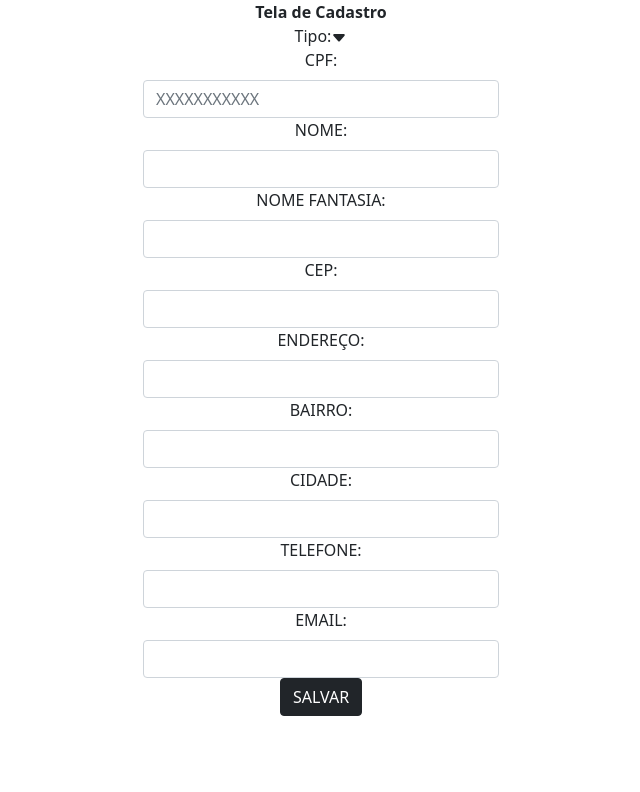
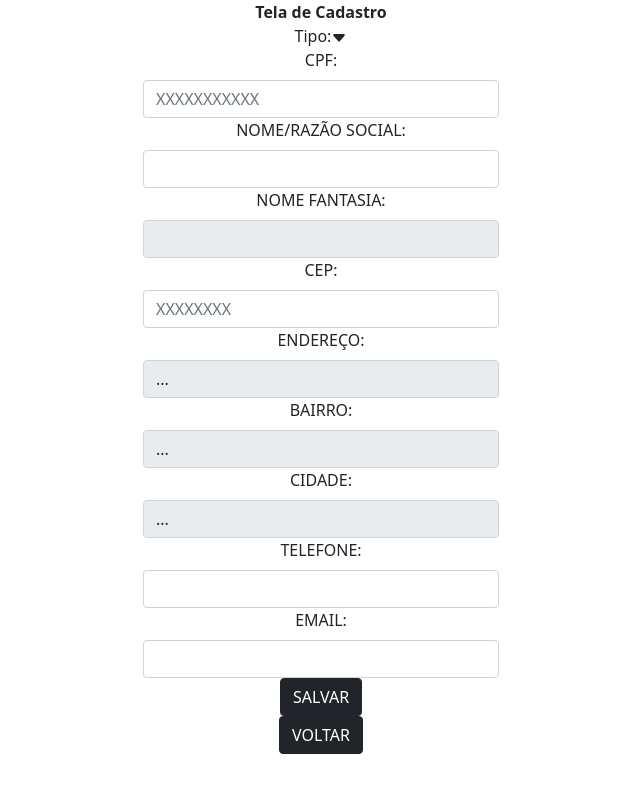
Before and after one commit to Buraym/soft-estagio, a React (Create React App) app: page /cadastro in a window 1280 px wide. Shown: the top 792 px of the page, without its empty margins (319-959 px from the left). Built offline with nearby package versions, Linux system fonts and the light colour scheme.

Commit message:
adicoes finais

```diff
--- a/src/pages/Cadastro.jsx
+++ b/src/pages/Cadastro.jsx
@@ -1,14 +1,16 @@
 import { useState } from "react";
 import 'bootstrap/dist/css/bootstrap.min.css';
 import { BsFillCaretDownFill } from "react-icons/bs";
+import { BsFillCaretUpFill } from "react-icons/bs";
 import Button from 'react-bootstrap/Button'
 import Form from 'react-bootstrap/Form'
 import Row from 'react-bootstrap/Row'
 import Col from 'react-bootstrap/Col'
 import '../styles/Cadastro.css'
 import { Container } from "react-bootstrap";
-import { useHistory } from "react-router-dom";
+import { Link, useHistory } from "react-router-dom";
 import { v4 as uuidv4 } from 'uuid';
+import axios from 'axios';
 
 function Cadastro() {
 
@@ -20,34 +22,59 @@ function Cadastro() {
     const [nome, setNome] = useState("")
     const [nomeFantasia, setNomeFantasia] = useState("")
     const [cep, setCep] = useState(0)
+    const [cepApi, setCepApi] = useState(null)
     const [endereco, setEndereco] = useState("")
     const [bairro, setBairro] = useState("")
     const [cidade, setCidade] = useState("")
     const [telefone, setTelefone] = useState(0)
     const [email, setEmail] = useState("")
 
+    const CancelToken = axios.CancelToken;
+    const source = CancelToken.source();
+    const config = {header:{"Access-Control-Allow-Origin":"*","Cross-Origin-Opener-Policy":"same-origin","Cross-Origin-Embedder-Policy":"require-corp"}, CancelToken:source.token}
+
     let history = useHistory();
+
+    function UsarAxiosParaCep(){
+        if (cep.length > 7){
+            const response = axios.get(('https://viacep.com.br/ws/' + cep + '/json/'), config)
+            .then(
+                (response)=>(
+                    setCepApi(response.data),
+                    setEndereco(response.data.logradouro),
+                    setCidade(response.data.localidade),
+                    setBairro(response.data.bairro),
+                    console.log(response.data)
+                )
+            )
+            .catch(function (error) {
+                source.cancel('Operation canceled by the user.')
+            })
+        }
+
+    }
 
     function HandleChangeCpfCnpj(e) {setCpfCnpj(e.target.value)}
     function HandleChangeNome(e) {setNome(e.target.value)}
     function HandleChangeNomeFantasia(e) {setNomeFantasia(e.target.value)}
-    function HandleChangeCep(e) {setCep(e.target.value)}
+    function HandleChangeCep(e) {
+        setCep(e.target.value)
+    }
     function HandleChangeEndereco(e) {setEndereco(e.target.value)}
     function HandleChangeBairro(e) {setBairro(e.target.value)}
     function HandleChangeCidade(e) {setCidade(e.target.value)}
     function HandleChangeTelefone(e) {setTelefone(e.target.value)}
     function HandleChangeEmail(e) {setEmail(e.target.value)}
 
-    function HandleSubmit(){
+    function HandleSubmit(event){
 
         const listaUsuarios = window.localStorage.getItem("usuarios")
 
         if (listaUsuarios === null ){
-            var usuarioCadastro = JSON.stringify(usuario)
+            /*var usuarioCadastro = JSON.stringify(usuario)*/
             var listaCadastrada = [usuario]
             window.localStorage.setItem("usuarios", JSON.stringify(listaCadastrada))
         } else {
-            console.log("Caso da lista que não está cheia")
             var listaString = (window.localStorage.getItem("usuarios"))
             var listaCadastros = (JSON.parse(listaString))
             listaCadastros.push(usuario)
@@ -55,6 +82,7 @@ function Cadastro() {
             window.localStorage.setItem("usuarios", JSON.stringify(listaCadastros))
         }
         history.push('/consulta')
+        event.preventDefault()
     }
 
     const usuario = {
@@ -74,15 +102,16 @@ function Cadastro() {
     return(
         <div className="tela">
             <label><strong>Tela de Cadastro</strong></label>
-            <Form>
+            <Form onSubmit={HandleSubmit}>
                 <Container fluid="sm">
                     <Row>
                         <Col md={{ span: 4, offset: 4 }}>
                             <div className="formulario-bloco">
                                 <label>Tipo:</label>
-                                <BsFillCaretDownFill onClick={()=>(setIsOpen(!isOpen))}/>
                                 {
                                     isOpen ?
+                                        <>
+                                            <BsFillCaretUpFill onClick={()=>(setIsOpen(!isOpen))}/>
                                             <Row md={{ span: 1, offset: 1 }}>
                                                 <Col md={{ span: 4, offset: 4 }} style={{"borderColor":"crimson","border":"3px"}}>
                                                     <Button variant="dark" size="sm" onClick={()=>(setTipo("Fisica"),setPattern("[0-9]{3}?[0-9]{3}?[0-9]{3}[-]?[0-9]{2}"))} active> CPF </Button>
@@ -90,42 +119,42 @@ function Cadastro() {
                                                 <Col md={{ span: 4, offset: 4 }}>
                                                     <Button variant="dark" size="sm" onClick={()=>(setTipo("Juridica"),setPattern("[0-9]{2}?[0-9]{3}?[0-9]{3}?[0-9]{4}[-]?[0-9]{2}"))} active> CNPJ </Button>
                                                 </Col>
-
                                             </Row>
+                                        </>
                                     :
-                                        null
+                                        <BsFillCaretDownFill onClick={()=>(setIsOpen(!isOpen))}/>
                                 }
                             </div>
                             <Form.Label>{ (tipo === "Fisica") ? "CPF: " : "CNPJ: "}</Form.Label>
-                            <Form.Control onChange={HandleChangeCpfCnpj}  pattern={pattern} placeholder={ (tipo === "Fisica") ? "XXXXXXXXXXX" : "XXXXXXXXXXXXXX"}/>
+                            <Form.Control onChange={HandleChangeCpfCnpj}  minLength={ (tipo === "Fisico") ? "11" : "14"} pattern={pattern} placeholder={ (tipo === "Fisica") ? "XXXXXXXXXXX" : "XXXXXXXXXXXXXX"} required/>
                         </Col>
                     </Row>
                     <Row>
                         <Col md={{ span: 4, offset: 4 }}>
-                            <Form.Label>NOME: </Form.Label>
+                            <Form.Label>NOME/RAZÃO SOCIAL: </Form.Label>
                             <Form.Control onChange={HandleChangeNome} required/>
                         </Col>
                         <Col md={{ span: 4, offset: 4 }}>
                             <Form.Label>NOME FANTASIA: </Form.Label>
-                            <Form.Control onChange={HandleChangeNomeFantasia} required/>
+                            <Form.Control onChange={HandleChangeNomeFantasia} required disabled={ tipo === "Fisica" ? true : false}/>
                         </Col>
                     </Row>
                     <Row>
                         <Col md={{ span: 4, offset: 4 }}>
                             <Form.Label>CEP: </Form.Label>
-                            <Form.Control onChange={HandleChangeCep} required/>
+                            <Form.Control id="inputcep" onChange={HandleChangeCep} pattern="[0-9]{8}" maxLength="8" onBlur={()=>{UsarAxiosParaCep()}} placeholder="XXXXXXXX" required/>
                         </Col>
                         <Col md={{ span: 4, offset: 4 }}>
                             <Form.Label>ENDEREÇO: </Form.Label>
-                            <Form.Control onChange={HandleChangeEndereco} required/>
+                            <Form.Control onChange={HandleChangeEndereco} value={ (cepApi === null) ? "..." : cepApi.logradouro} disabled/>
                         </Col>
                         <Col md={{ span: 4, offset: 4 }}>
                             <Form.Label>BAIRRO: </Form.Label>
-                            <Form.Control onChange={HandleChangeBairro} required/>
+                            <Form.Control onChange={HandleChangeBairro} value={ (cepApi === null) ? "..." : cepApi.bairro} disabled/>
                         </Col>
                         <Col md={{ span: 4, offset: 4 }}>
                             <Form.Label>CIDADE: </Form.Label>
-                            <Form.Control onChange={HandleChangeCidade} required/>
+                            <Form.Control onChange={HandleChangeCidade} value={ (cepApi === null) ? "..." : cepApi.localidade} disabled/>
                         </Col>
                     </Row>
                     <Row>
@@ -140,7 +169,10 @@ function Cadastro() {
                     </Row>
                     <Container md={{ span: 4, offset: 4 }}>
                         <Col>
-                            <Button variant="dark" onClick={HandleSubmit}> SALVAR </Button>
+                            <Button variant="dark" type="submit"> SALVAR </Button>
+                        </Col>
+                        <Col>
+                            <Link to="/consulta"><Button variant="dark" type="submit"> VOLTAR </Button></Link>
                         </Col>
                     </Container>
                 </Container>
```
Lines whose indentation alone changed are shown as unchanged.
